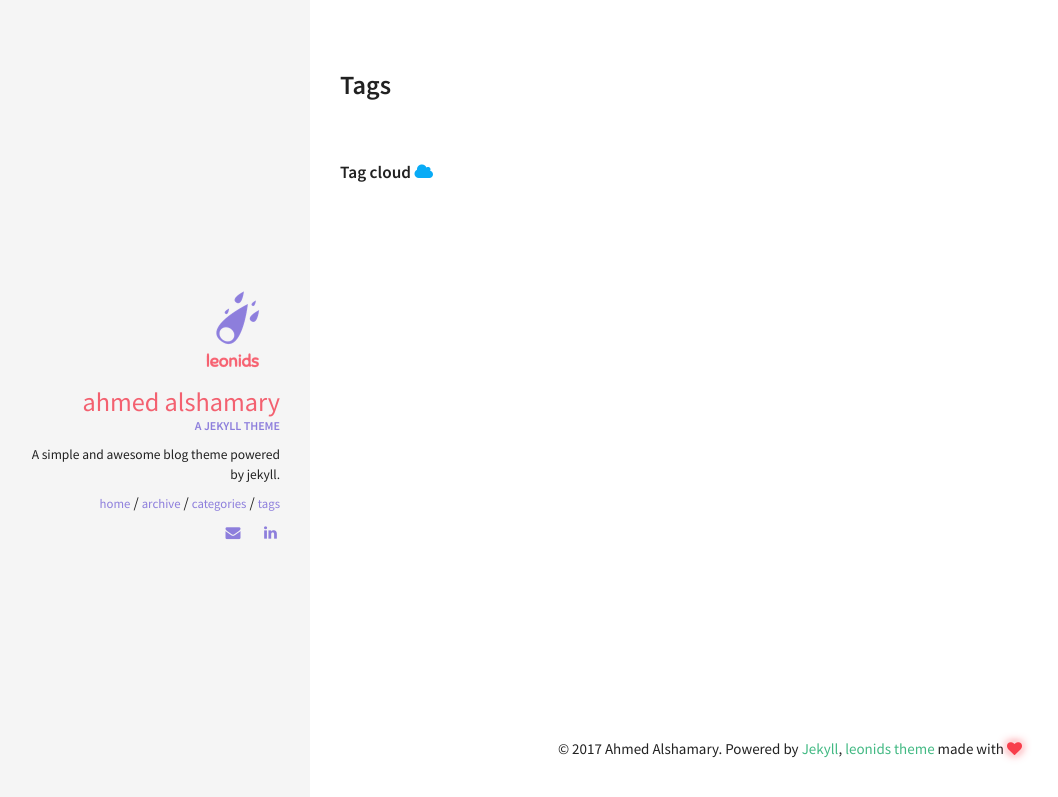
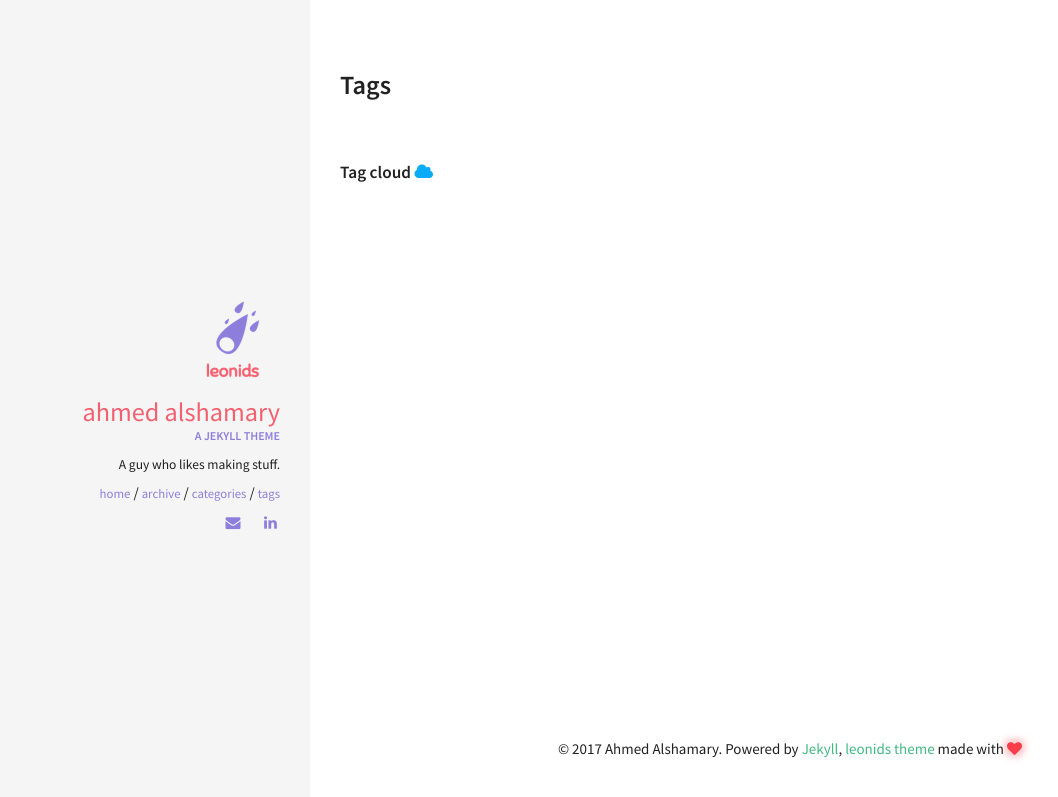
Before and after one commit to medokun/medokun.github.io, a Jekyll site: the page built from tags.html, in a window 1280 px wide. Shown: the top 797 px of the page, without its empty margins (10-1068 px from the left). Built offline with Jekyll 4.4.1, drawn with Linux system fonts in a browser that asks for light colours.

Commit message:
Confgiruation edit

```diff
--- a/_config.yml
+++ b/_config.yml
@@ -36,7 +36,7 @@ owner:
   name: Ahmed Alshamary
   avatar: leonids-logo.png
   job: "A jekyll theme"
-  bio: "A simple and awesome blog theme powered by jekyll."
+  bio: "A guy who likes making stuff."
   email: ahmedralshamary@gmail.com
   disqus-shortname:
   twitter: #username
```
